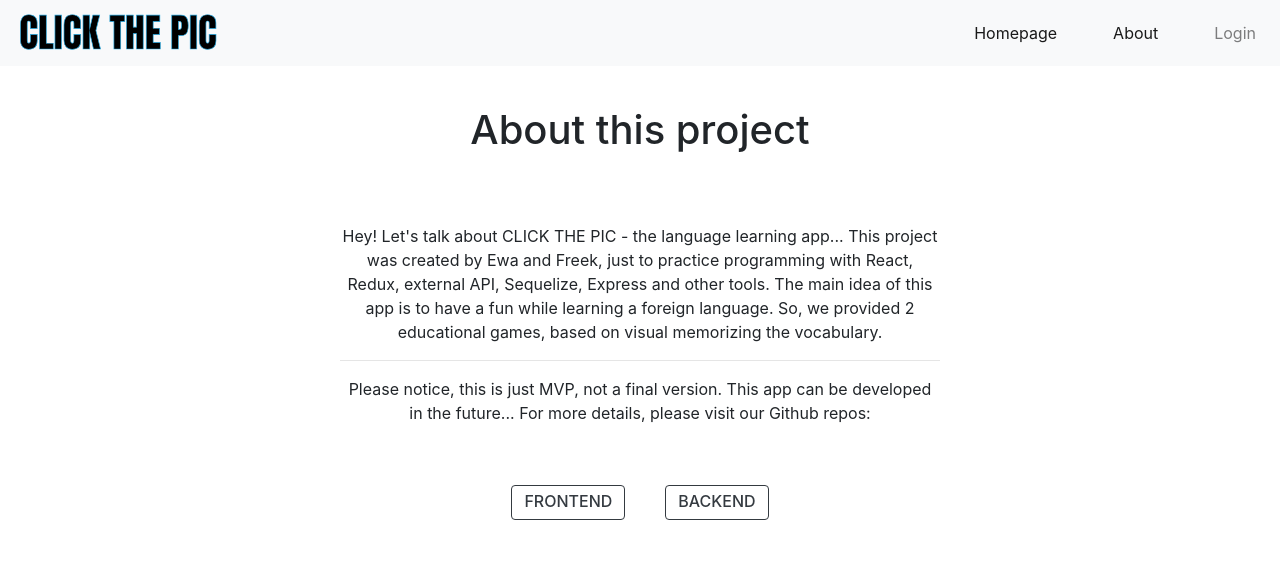
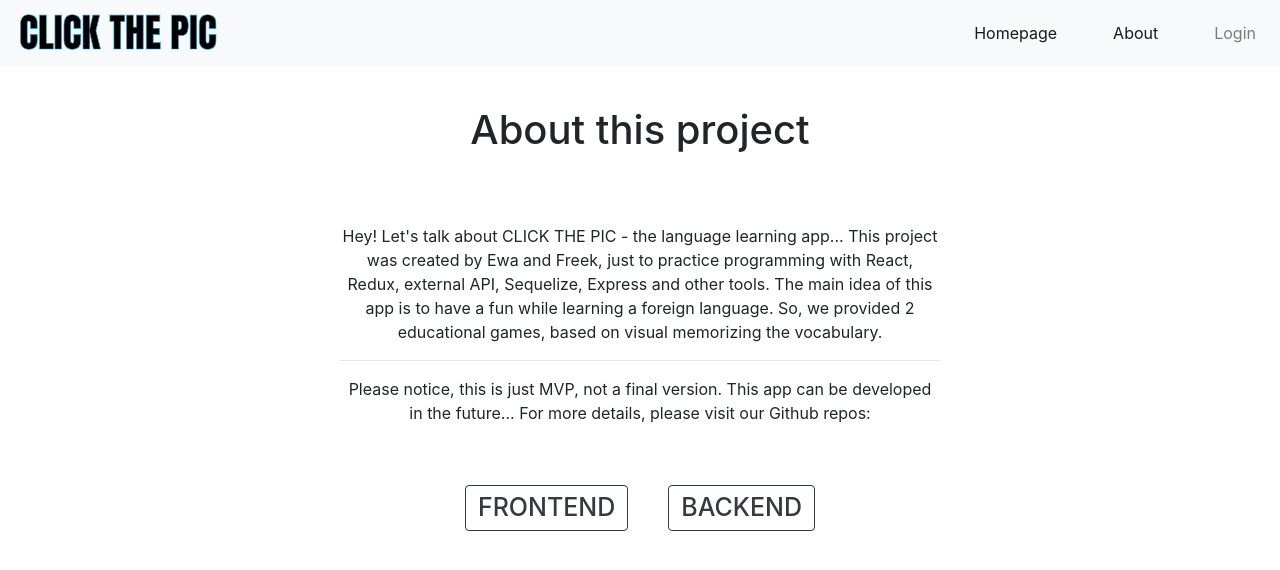
Before and after one commit to FreekJanssen/clicthepic_FE, a React (Create React App) app: page /about in a window 1280 px wide. Shown: the top 570 px of the page. Built offline with nearby package versions, Linux system fonts and the light colour scheme; no server answers.

Commit message:
change button size in About

```diff
--- a/src/pages/About/index.css
+++ b/src/pages/About/index.css
@@ -11,6 +11,10 @@ a.repoButton {
   margin: 20px;
 }
 
+.goToRepo {
+  font-size: 25px;
+}
+
 a.repoButton:focus {
   outline: none;
   box-shadow: none;
```
